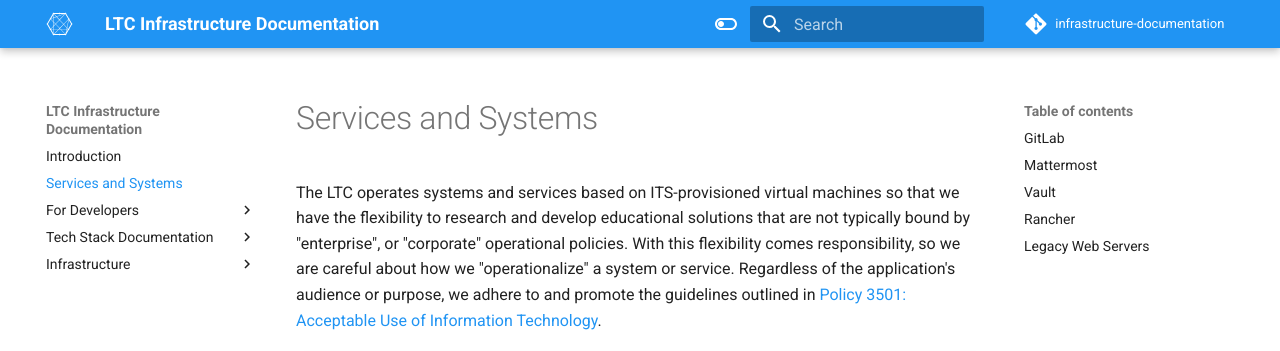
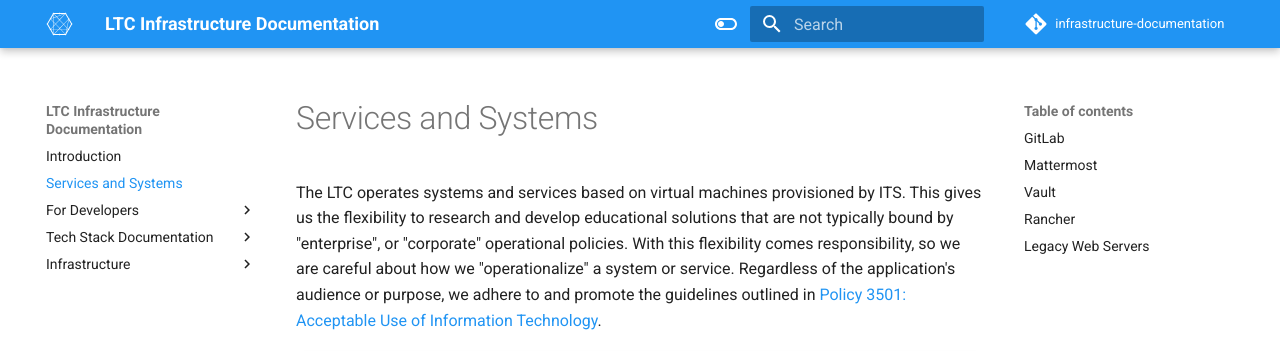
Before and after one commit to bcit-ltc/infrastructure-documentation, an MkDocs documentation site: the page built from docs/services-systems.md, in a window 1280 px wide and 900 px high. Shown: the top 351 px of the window. Built offline with MkDocs 1.6.1 and Material for MkDocs 9.7.7, drawn with Linux system fonts in a browser that asks for light colours.

Commit message:
fix: tweaks services

```diff
--- a/docs/services-systems.md
+++ b/docs/services-systems.md
@@ -1,6 +1,6 @@
 # Services and Systems
 
-The LTC operates systems and services based on ITS-provisioned virtual machines so that we have the flexibility to research and develop educational solutions that are not typically bound by "enterprise", or "corporate" operational policies. With this flexibility comes responsibility, so we are careful about how we "operationalize" a system or service. Regardless of the application's audience or purpose, we adhere to and promote the guidelines outlined in [Policy 3501: Acceptable Use of Information Technology](https://www.bcit.ca/files/pdf/policies/3501.pdf).
+The LTC operates systems and services based on virtual machines provisioned by ITS. This gives us the flexibility to research and develop educational solutions that are not typically bound by "enterprise", or "corporate" operational policies. With this flexibility comes responsibility, so we are careful about how we "operationalize" a system or service. Regardless of the application's audience or purpose, we adhere to and promote the guidelines outlined in [Policy 3501: Acceptable Use of Information Technology](https://www.bcit.ca/files/pdf/policies/3501.pdf).
 
 !!! warning "Access Requirements"
 
```
